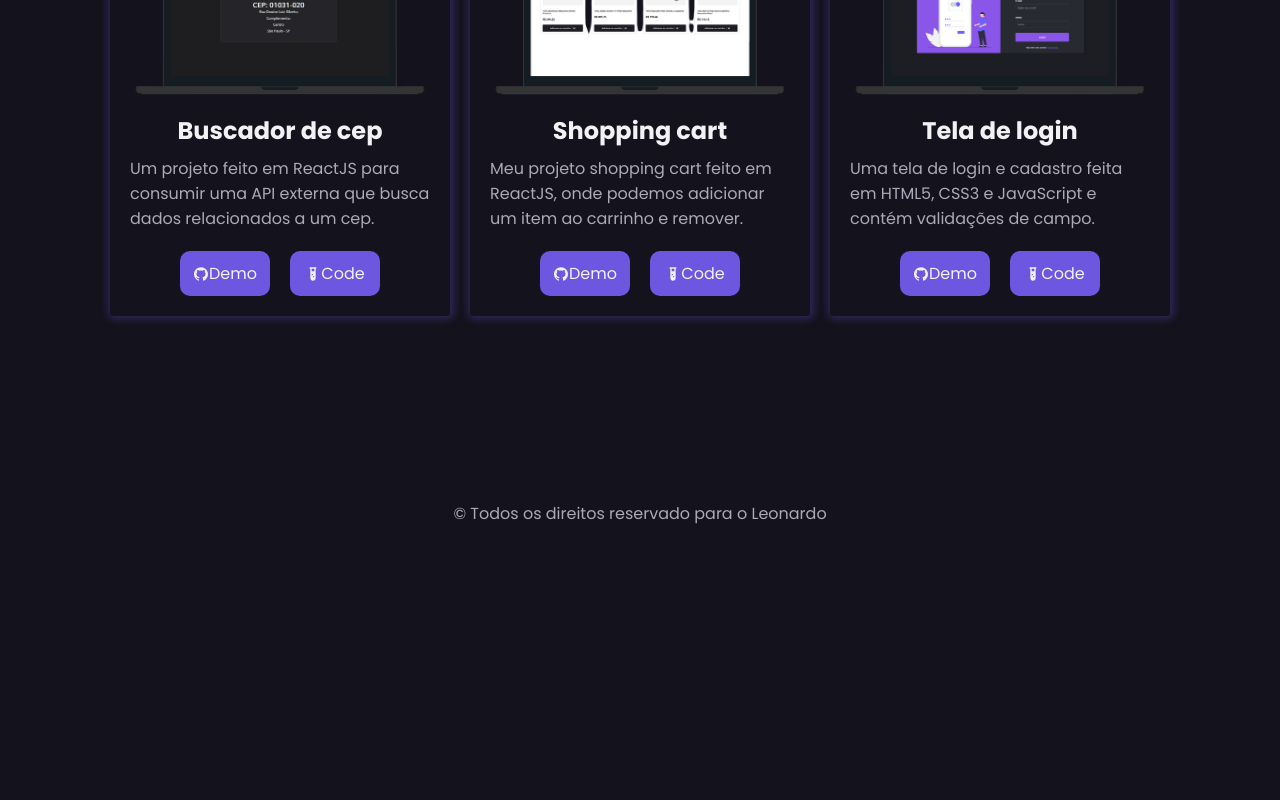
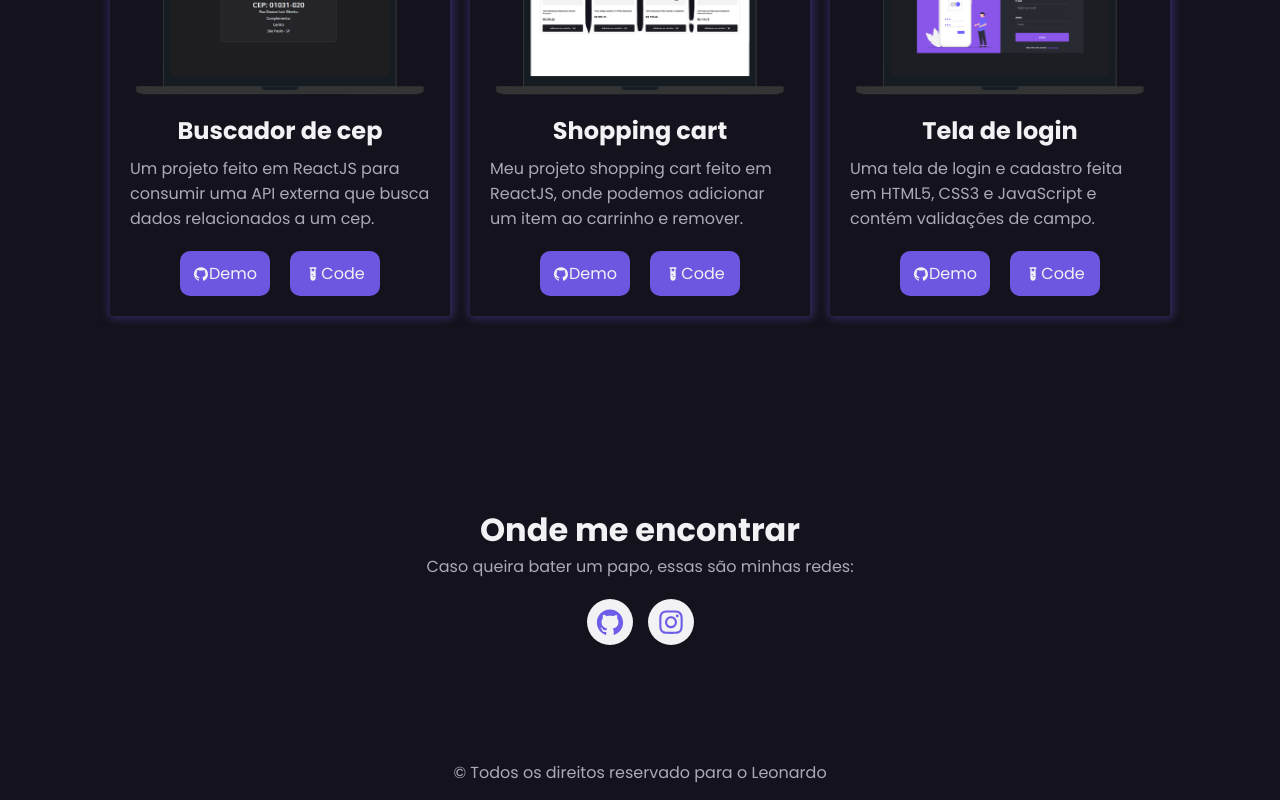
Before and after one commit to SoaresLeonardo/soaresleonardo-web, a React (Vite) app: page / in a window 1280 px wide. Shown: the part 1487-2287 px from the top of the page. Before the commit the page ends 2028 px from the top, so only its background shows below. Built offline with nearby package versions, Linux system fonts and the light colour scheme.

Commit message:
Contact and Footer

```diff
--- a/src/App.jsx
+++ b/src/App.jsx
@@ -1,5 +1,6 @@
 import "./App.css";
 import { AboutPage } from "./components/About";
+import ContactPage from "./components/contact";
 import FooterPage from "./components/Footer";
 import HeaderPage from "./components/Header";
 import ProjectsPage from "./components/Projects";
@@ -12,7 +13,8 @@ export default function App() {
       <HomePage />
       <AboutPage />
       <ProjectsPage />
-      <FooterPage/>
+      <ContactPage />
+      <FooterPage />
     </div>
   );
 }
--- a/src/components/Footer/FooterStyled.js
+++ b/src/components/Footer/FooterStyled.js
@@ -2,8 +2,8 @@ import styled from "styled-components";
 
 export const Footer = styled.div`
   max-width: 1224px;
-  margin: 0 auto;
-
+  margin: auto;
+  margin-top: 80px;
   @media (max-width: 760px) {
     background-color: #252231;
   }
--- /dev/null
+++ b/src/components/contact/ContactStyled.js
@@ -0,0 +1,40 @@
+import styled from "styled-components";
+
+export const Contact = styled.div`
+  margin: 0 auto;
+`;
+export const ContactContainer = styled.div`
+  display: flex;
+  justify-content: center;
+  align-items: center;
+  padding: 20px;
+  flex-direction: column;
+`;
+export const ContactIntro = styled.div`
+  text-align: center;
+`;
+export const Title = styled.h1``;
+export const Subtitle = styled.span``;
+export const SocialContainer = styled.div`
+  padding-top: 20px;
+  display: flex;
+  a {
+    margin-left: 15px;
+  }
+
+  a:first-child {
+    margin-left: 0;
+  }
+`;
+export const Social = styled.a`
+  font-size: 2.4rem;
+  cursor: pointer;
+  color: #6c5ce7;
+  background-color: #f2f1f3;
+  padding: 8px;
+  width: 30px;
+  height: 30px;
+  display: flex;
+  align-items: center;
+  border-radius: 50px;
+`;
--- /dev/null
+++ b/src/components/contact/index.jsx
@@ -0,0 +1,34 @@
+import {
+  Contact,
+  ContactContainer,
+  ContactIntro,
+  Social,
+  SocialContainer,
+  Subtitle,
+  Title,
+} from "./ContactStyled";
+
+import { AiFillGithub, AiOutlineInstagram } from "react-icons/ai";
+
+export default function ContactPage() {
+  return (
+    <Contact id="contact">
+      <ContactContainer>
+        <ContactIntro>
+          <Title>Onde me encontrar</Title>
+          <Subtitle>
+            Caso queira bater um papo, essas são minhas redes:
+          </Subtitle>
+        </ContactIntro>
+        <SocialContainer>
+          <Social>
+            <AiFillGithub />
+          </Social>
+          <Social>
+            <AiOutlineInstagram />
+          </Social>
+        </SocialContainer>
+      </ContactContainer>
+    </Contact>
+  );
+}
```
Also changed, not shown: src/Data.js (line endings or trailing spaces).
